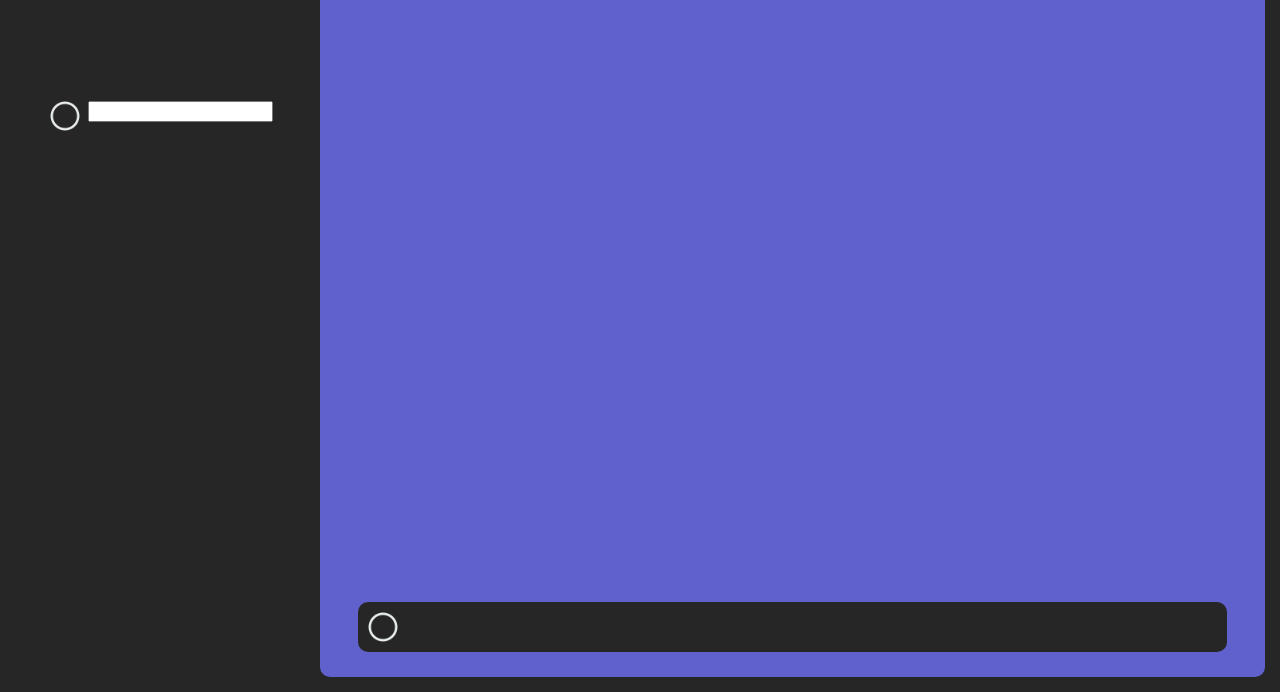
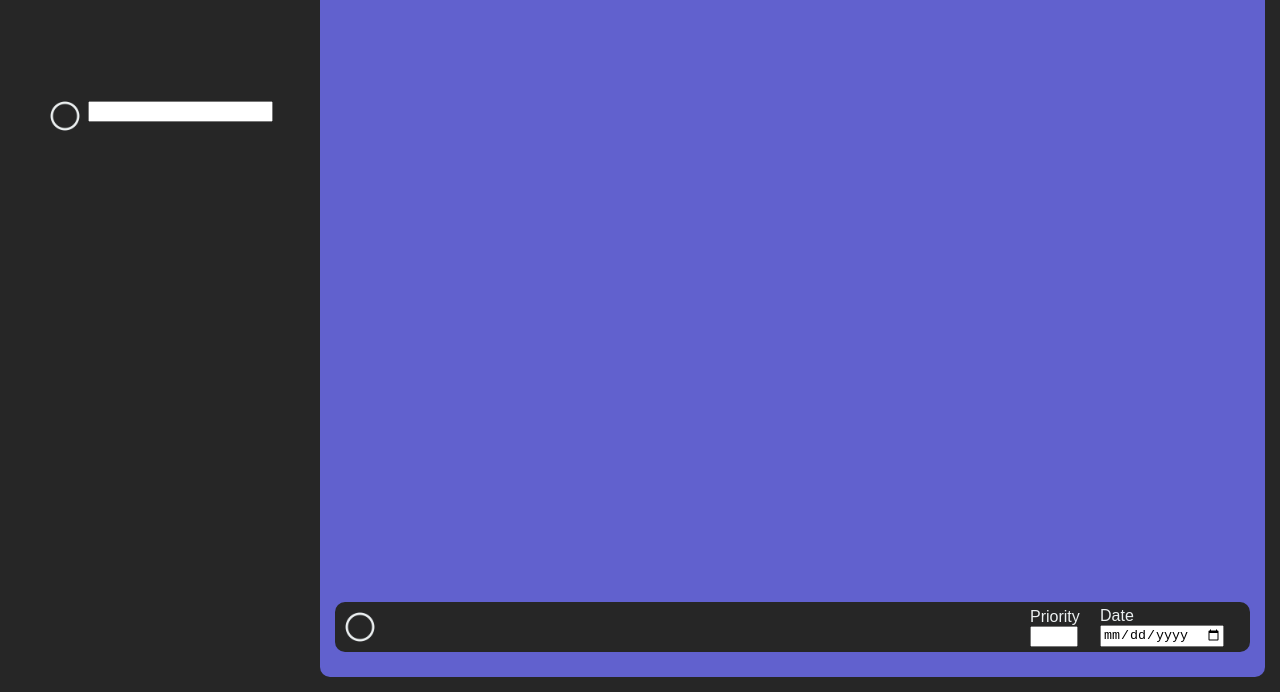
Before and after one commit to MarekRykaczewski/todo-app, a website built with webpack: page dist/index.html in a window 1280 px wide. Shown: the part 108-800 px from the top of the page. Built offline with nearby package versions, Linux system fonts and the light colour scheme.

Commit message:
add html and css to task bar input for priorty and date addition

```diff
--- a/dist/index.html
+++ b/dist/index.html
@@ -33,6 +33,15 @@
             <div id="new-task-bar">
                 <button id="new-todo-button" class="submit-button"></button>
                 <input type="text" id="new-task-input" name="new-task-input">
+                <div>
+                    <span>Priority</span>
+                    <input type="number" id="new-task-priority" name="new-task-priority" min="1" max="5">
+                </div>
+                <div>
+                    <span>Date</span>
+                    <input type="date" id="new-task-date" name="new-task-date">
+                </div>
+
             </div>
 
         </div>
--- a/dist/styles.css
+++ b/dist/styles.css
@@ -75,18 +75,20 @@ body {
 
 #new-task-bar {
     display: grid;
-    grid-template-columns: 50px 1fr;
+    grid-template-columns: 50px 1fr 50px 150px;
     grid-template-rows: auto;
     align-items: center;
     justify-content: flex-start;
+    justify-items: center;
     border: none;
     -webkit-appearance: none;
     outline: none;
-    width: 95%;
+    width: 100%;
     height: 50px;
     background-color: var(--main-bg-color);
     border-radius: 10px;
     color: var(--white-text-color);
+    gap: 20px;
 }
 
 #new-task-input {
```
